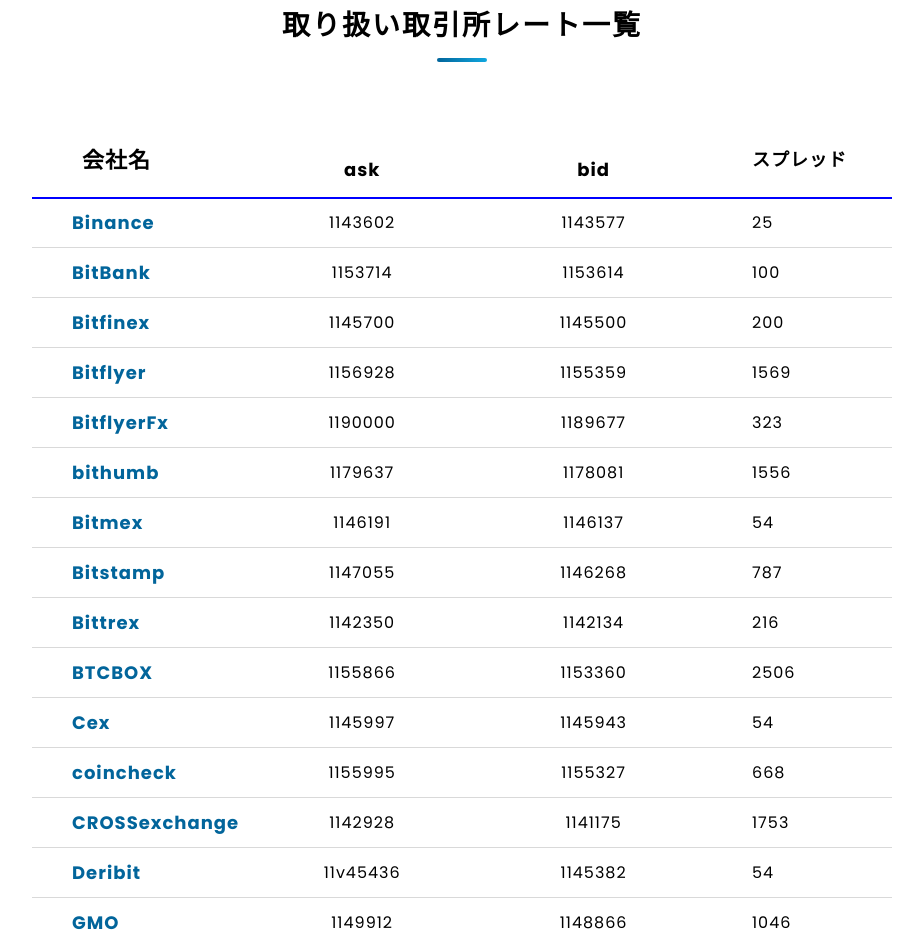
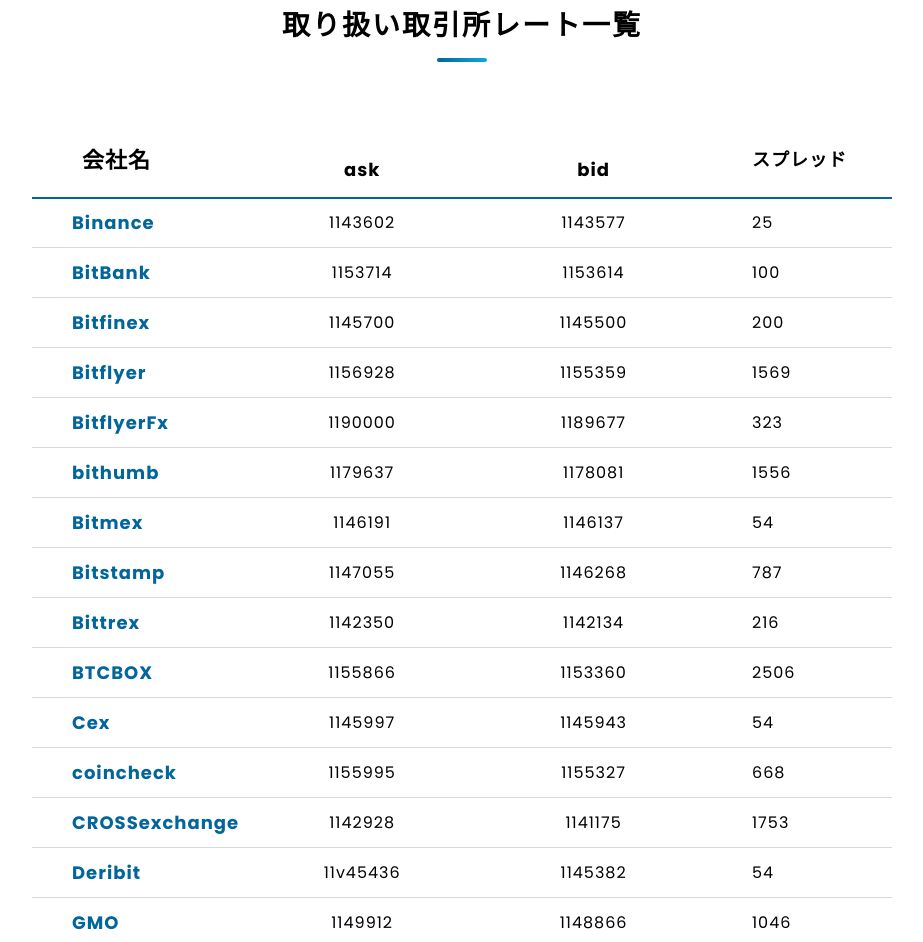
Before and after one commit to t-rao/Altocoin, a website: page dist/index.html in a window 1280 px wide. Shown: the part 2307-3249 px from the top of the page, without its empty margins (178-1101 px from the left). Drawn offline with nearby package versions, Linux system fonts and the light colour scheme.

Commit message:
finished

```diff
--- a/sass/_mobile.scss
+++ b/sass/_mobile.scss
@@ -220,7 +220,7 @@
             // text-align: left;
             padding-left: 50px;
             padding-bottom: 20px;
-            border-bottom: 2px solid blue;
+            border-bottom: 2px solid #02659b;
             width: 190px;
             text-align: left;
             font-size: 22px;
@@ -230,12 +230,12 @@
             // text-align: left;
             padding-left: 50px;
             padding-bottom: 20px;
-            border-bottom: 2px solid blue;
+            border-bottom: 2px solid #02659b;
             width: 190px;
             text-align: left;
           }
           // display: inline-block;
-          border-bottom: 2px solid blue;
+          border-bottom: 2px solid #02659b;
         }
 
         tr {
@@ -825,7 +825,7 @@
             // text-align: left;
             padding-left: 50px;
             padding-bottom: 20px;
-            border-bottom: 2px solid blue;
+            border-bottom: 2px solid #02659b;
             width: 190px;
             text-align: left;
             font-size: 22px;
@@ -835,12 +835,12 @@
             // text-align: left;
             padding-left: 50px;
             padding-bottom: 20px;
-            border-bottom: 2px solid blue;
+            border-bottom: 2px solid #02659b;
             width: 190px;
             text-align: left;
           }
           // display: inline-block;
-          border-bottom: 2px solid blue;
+          border-bottom: 2px solid #02659b;
         }
 
         tr {
@@ -1480,7 +1480,7 @@
             // text-align: left;
             padding-left: 50px;
             padding-bottom: 20px;
-            border-bottom: 2px solid blue;
+            border-bottom: 2px solid #02659b;
             width: 20%;
             text-align: left;
             font-size: 22px;
@@ -1490,12 +1490,12 @@
             // text-align: left;
             padding-left: 50px;
             padding-bottom: 20px;
-            border-bottom: 2px solid blue;
+            border-bottom: 2px solid #02659b;
             width: 30%;
             text-align: left;
           }
           // display: inline-block;
-          border-bottom: 2px solid blue;
+          border-bottom: 2px solid #02659b;
         }
 
         tr {
@@ -2130,7 +2130,7 @@
         text-align: center;
         @include Poppins;
         display: block;
-        width: 94%;
+        width: 90%;
         margin: 0 auto;
         border-collapse: collapse;
 
@@ -2139,7 +2139,7 @@
             // text-align: left;
             padding-left: 30px;
             padding-bottom: 20px;
-            border-bottom: 2px solid blue;
+            border-bottom: 2px solid #02659b;
             // width: 20%;
             text-align: left;
             font-size: 16px;
@@ -2149,12 +2149,13 @@
             // text-align: left;
             padding-left: 11px;
             padding-bottom: 20px;
-            border-bottom: 2px solid blue;
+            border-bottom: 2px solid #02659b;
             // width: 30%;
             text-align: left;
+            font-size: 13px;
           }
           // display: inline-block;
-          border-bottom: 2px solid blue;
+          border-bottom: 2px solid #02659b;
         }
 
         tr {
@@ -2197,7 +2198,7 @@
       width: 95%;
       // max-width: 700px;
       margin: auto;
-      height: 4150px;
+      height: 3860px;
 
       .six_fun_heading {
         @include h2p;
@@ -2214,7 +2215,7 @@
         grid-template-rows: 281px 320px;
         height: auto;
         justify-items: center;
-        margin-bottom: 100px;
+        margin-bottom: 20px;
 
         .limg_container {
           width: 270px;
@@ -2236,7 +2237,7 @@
         grid-template-rows: 246px 275px;
         height: auto;
         justify-items: center;
-        margin-bottom: 100px;
+        margin-bottom: 50px;
 
         .rimg_container {
           grid-row-start: 1;
@@ -2252,7 +2253,9 @@
           }
         }
       }
-
+ .mgrid_v {
+  grid-template-rows: 246px 344px;
+}
       .title {
         display: grid;
         grid-template-columns: 20% 80%;
@@ -2282,11 +2285,11 @@
       }
 
       .ltext_container {
-        padding-top: 60px;
+        padding-top: 30px;
       }
 
       .rtext_container {
-        padding-top: 60px;
+        padding-top: 30px;
       }
 
       .para {
@@ -2326,10 +2329,10 @@
   footer {
     width: 100%;
     height: 80px;
-    padding-top: 25px;
+    padding-top: 30px;
     text-align: center;
     @include Noto;
-    font-size: 16px;
+    font-size: 12px;
     letter-spacing: 1px;
   }
 
```
Also changed, not shown: dist/css/style.css, dist/img/step-01.png, dist/img/step-02.png, dist/img/step-03.png, dist/img/step-04.png, dist/img/step-06.png, dist/index.html, dist/js/script.js.
